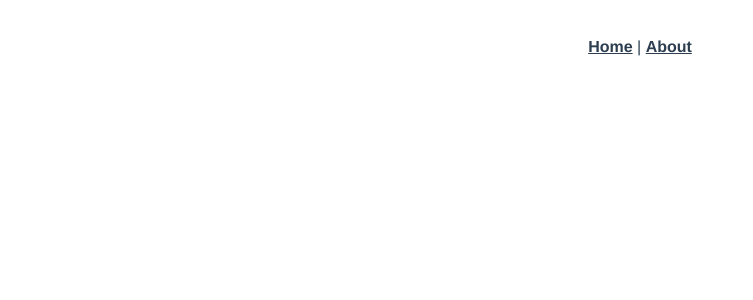
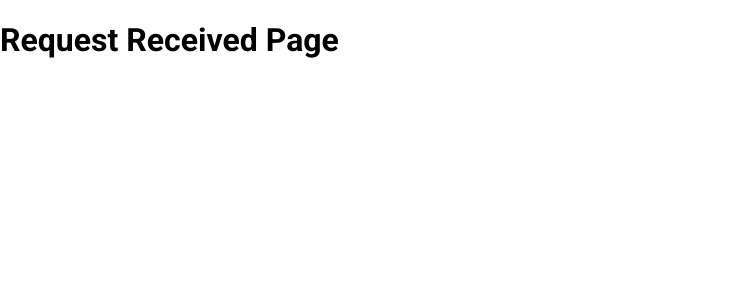
Before and after one commit to Abdul-Wahab12/Choach_App, a Vue app: page /request in a window 1280 px wide. Before the commit this address had no page. Shown: the top 300 px of the page, without its empty margins (0-753 px from the left). Built offline with nearby package versions, Linux system fonts and the light colour scheme.

Commit message:
Added: add component in pages directory and setup routes

```diff
--- a/src/App.vue
+++ b/src/App.vue
@@ -1,30 +1,19 @@
 <template>
-  <nav>
-    <router-link to="/">Home</router-link> |
-    <router-link to="/about">About</router-link>
-  </nav>
   <router-view/>
 </template>
 
 <style>
-#app {
-  font-family: Avenir, Helvetica, Arial, sans-serif;
-  -webkit-font-smoothing: antialiased;
-  -moz-osx-font-smoothing: grayscale;
-  text-align: center;
-  color: #2c3e50;
+@import url("https://fonts.googleapis.com/css2?family=Roboto:wght@400;700&display=swap");
+
+* {
+  box-sizing: border-box;
 }
 
-nav {
-  padding: 30px;
+html {
+  font-family: "Roboto", sans-serif;
 }
 
-nav a {
-  font-weight: bold;
-  color: #2c3e50;
-}
-
-nav a.router-link-exact-active {
-  color: #42b983;
+body {
+  margin: 0;
 }
 </style>
--- a/src/components/HelloWorld.vue
+++ /dev/null
@@ -1,59 +0,0 @@
-<template>
-  <div class="hello">
-    <h1>{{ msg }}</h1>
-    <p>
-      For a guide and recipes on how to configure / customize this project,<br>
-      check out the
-      <a href="https://cli.vuejs.org" target="_blank" rel="noopener">vue-cli documentation</a>.
-    </p>
-    <h3>Installed CLI Plugins</h3>
-    <ul>
-      <li><a href="https://github.com/vuejs/vue-cli/tree/dev/packages/%40vue/cli-plugin-babel" target="_blank" rel="noopener">babel</a></li>
-      <li><a href="https://github.com/vuejs/vue-cli/tree/dev/packages/%40vue/cli-plugin-router" target="_blank" rel="noopener">router</a></li>
-      <li><a href="https://github.com/vuejs/vue-cli/tree/dev/packages/%40vue/cli-plugin-vuex" target="_blank" rel="noopener">vuex</a></li>
-    </ul>
-    <h3>Essential Links</h3>
-    <ul>
-      <li><a href="https://vuejs.org" target="_blank" rel="noopener">Core Docs</a></li>
-      <li><a href="https://forum.vuejs.org" target="_blank" rel="noopener">Forum</a></li>
-      <li><a href="https://chat.vuejs.org" target="_blank" rel="noopener">Community Chat</a></li>
-      <li><a href="https://twitter.com/vuejs" target="_blank" rel="noopener">Twitter</a></li>
-      <li><a href="https://news.vuejs.org" target="_blank" rel="noopener">News</a></li>
-    </ul>
-    <h3>Ecosystem</h3>
-    <ul>
-      <li><a href="https://router.vuejs.org" target="_blank" rel="noopener">vue-router</a></li>
-      <li><a href="https://vuex.vuejs.org" target="_blank" rel="noopener">vuex</a></li>
-      <li><a href="https://github.com/vuejs/vue-devtools#vue-devtools" target="_blank" rel="noopener">vue-devtools</a></li>
-      <li><a href="https://vue-loader.vuejs.org" target="_blank" rel="noopener">vue-loader</a></li>
-      <li><a href="https://github.com/vuejs/awesome-vue" target="_blank" rel="noopener">awesome-vue</a></li>
-    </ul>
-  </div>
-</template>
-
-<script>
-export default {
-  name: 'HelloWorld',
-  props: {
-    msg: String
-  }
-}
-</script>
-
-<!-- Add "scoped" attribute to limit CSS to this component only -->
-<style scoped>
-h3 {
-  margin: 40px 0 0;
-}
-ul {
-  list-style-type: none;
-  padding: 0;
-}
-li {
-  display: inline-block;
-  margin: 0 10px;
-}
-a {
-  color: #42b983;
-}
-</style>
--- /dev/null
+++ b/src/pages/NotFound.vue
@@ -0,0 +1,15 @@
+<template>
+    <div>
+        <h1>Page Not Found</h1>
+    </div>
+</template>
+
+<script>
+export default {
+
+}
+</script>
+
+<style>
+
+</style>
--- /dev/null
+++ b/src/pages/coaches/CoachDetail.vue
@@ -0,0 +1,15 @@
+<template>
+    <div>
+        <h1>Coach Detail Page</h1>
+    </div>
+</template>
+
+<script>
+export default {
+
+}
+</script>
+
+<style>
+
+</style>
--- /dev/null
+++ b/src/pages/coaches/CoachRegistration.vue
@@ -0,0 +1,15 @@
+<template>
+    <div>
+        <h1>Coach Registration Page</h1>
+    </div>
+</template>
+
+<script>
+export default {
+
+}
+</script>
+
+<style>
+
+</style>
--- /dev/null
+++ b/src/pages/coaches/CoachesList.vue
@@ -0,0 +1,18 @@
+<template>
+    <section>
+        Filter
+    </section>
+    <section>
+        List of Coaches
+    </section>
+</template>
+
+<script>
+export default {
+
+}
+</script>
+
+<style>
+
+</style>
--- /dev/null
+++ b/src/pages/requests/ContactCoach.vue
@@ -0,0 +1,15 @@
+<template>
+    <div>
+        <h1>Contact Coach Page</h1>
+    </div>
+</template>
+
+<script>
+export default {
+
+}
+</script>
+
+<style>
+
+</style>
--- /dev/null
+++ b/src/pages/requests/RequestsReceived.vue
@@ -0,0 +1,15 @@
+<template>
+    <div>
+        <h1>Request Received Page</h1>
+    </div>
+</template>
+
+<script>
+export default {
+
+}
+</script>
+
+<style>
+
+</style>
--- a/src/router/index.js
+++ b/src/router/index.js
@@ -1,20 +1,56 @@
 import { createRouter, createWebHistory } from 'vue-router'
-import HomeView from '../views/HomeView.vue'
+import CoachDetail from '../pages/coaches/CoachDetail.vue';
+import CoachesList from '../pages/coaches/CoachesList.vue';
+import CoachRegistration from '../pages/coaches/CoachRegistration.vue';
+import ContactCoach from '../pages/requests/ContactCoach.vue';
+import RequestsReceived from '../pages/requests/RequestsReceived.vue';
+import NotFound from '../pages/NotFound.vue';
 
 const routes = [
   {
     path: '/',
-    name: 'home',
-    component: HomeView
+    redirect: '/coaches'
   },
   {
-    path: '/about',
-    name: 'about',
-    // route level code-splitting
-    // this generates a separate chunk (about.[hash].js) for this route
-    // which is lazy-loaded when the route is visited.
-    component: () => import(/* webpackChunkName: "about" */ '../views/AboutView.vue')
-  }
+    path: '/coaches',
+    name: 'coachesList',
+    component: CoachesList
+  },
+  {
+    path: '/coaches/:id',
+    name: 'coachDetail',
+    component: CoachDetail,
+    children: [
+      {
+        path: 'contact',
+        name: 'contactCoach',
+        component: ContactCoach // /coaches/c1/contact
+      }
+    ]
+  },
+  {
+    path: '/register',
+    name: 'coachRegistration',
+    component: CoachRegistration
+  },
+  {
+    path: '/request',
+    name: 'requestsReceived',
+    component: RequestsReceived
+  },
+  {
+    path: '/:notFound(.*)',
+    name: 'notFound',
+    component: NotFound
+  },
+  // {
+  //   path: '/about',
+  //   name: 'about',
+  //   // route level code-splitting
+  //   // this generates a separate chunk (about.[hash].js) for this route
+  //   // which is lazy-loaded when the route is visited.
+  //   component: () => import(/* webpackChunkName: "about" */ '../views/AboutView.vue')
+  // }
 ]
 
 const router = createRouter({
--- a/src/views/AboutView.vue
+++ /dev/null
@@ -1,5 +0,0 @@
-<template>
-  <div class="about">
-    <h1>This is an about page</h1>
-  </div>
-</template>
--- a/src/views/HomeView.vue
+++ /dev/null
@@ -1,18 +0,0 @@
-<template>
-  <div class="home">
-    <img alt="Vue logo" src="../assets/logo.png">
-    <HelloWorld msg="Welcome to Your Vue.js App"/>
-  </div>
-</template>
-
-<script>
-// @ is an alias to /src
-import HelloWorld from '@/components/HelloWorld.vue'
-
-export default {
-  name: 'HomeView',
-  components: {
-    HelloWorld
-  }
-}
-</script>
```
